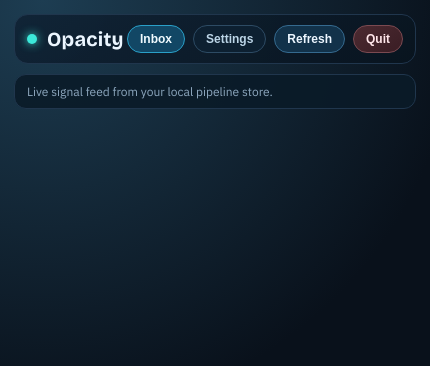
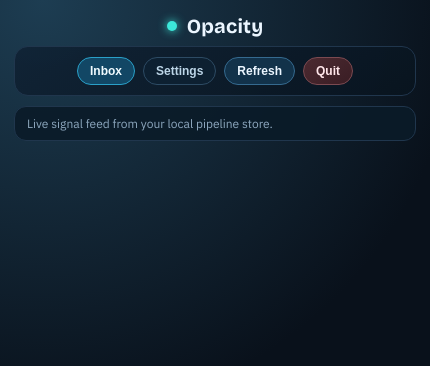
Before and after one commit to vyeos/opacity, an Electron app: page apps/menubar/index.html in a window 430 px wide. Drawn offline with nearby package versions, Linux system fonts and the light colour scheme; no server answers.

Commit message:
style(menubar): center title above action links bar

```diff
--- a/apps/menubar/index.html
+++ b/apps/menubar/index.html
@@ -9,16 +9,18 @@
   <body>
     <div class="grain"></div>
     <main class="shell">
-      <header class="topbar">
-        <div class="brand-wrap">
+      <header class="header-stack">
+        <div class="brand-wrap brand-center">
           <span class="dot"></span>
           <h1>Opacity</h1>
         </div>
-        <div class="actions">
-          <button id="showInboxBtn" class="action-btn ghost active-tab">Inbox</button>
-          <button id="showSettingsBtn" class="action-btn ghost">Settings</button>
-          <button id="refreshBtn" class="action-btn">Refresh</button>
-          <button id="quitBtn" class="action-btn danger">Quit</button>
+        <div class="topbar topbar-links">
+          <div class="actions">
+            <button id="showInboxBtn" class="action-btn ghost active-tab">Inbox</button>
+            <button id="showSettingsBtn" class="action-btn ghost">Settings</button>
+            <button id="refreshBtn" class="action-btn">Refresh</button>
+            <button id="quitBtn" class="action-btn danger">Quit</button>
+          </div>
         </div>
       </header>
 
--- a/apps/menubar/styles.css
+++ b/apps/menubar/styles.css
@@ -51,6 +51,13 @@ body {
   flex: 1 1 auto;
 }
 
+.header-stack {
+  display: flex;
+  flex-direction: column;
+  align-items: center;
+  gap: 8px;
+}
+
 .topbar {
   display: flex;
   justify-content: space-between;
@@ -65,6 +72,10 @@ body {
   display: flex;
   align-items: center;
   gap: 10px;
+}
+
+.brand-center {
+  justify-content: center;
 }
 
 .dot {
@@ -117,6 +128,11 @@ h1 {
 .actions {
   display: flex;
   gap: 8px;
+}
+
+.topbar-links {
+  width: 100%;
+  justify-content: center;
 }
 
 .danger {
```
